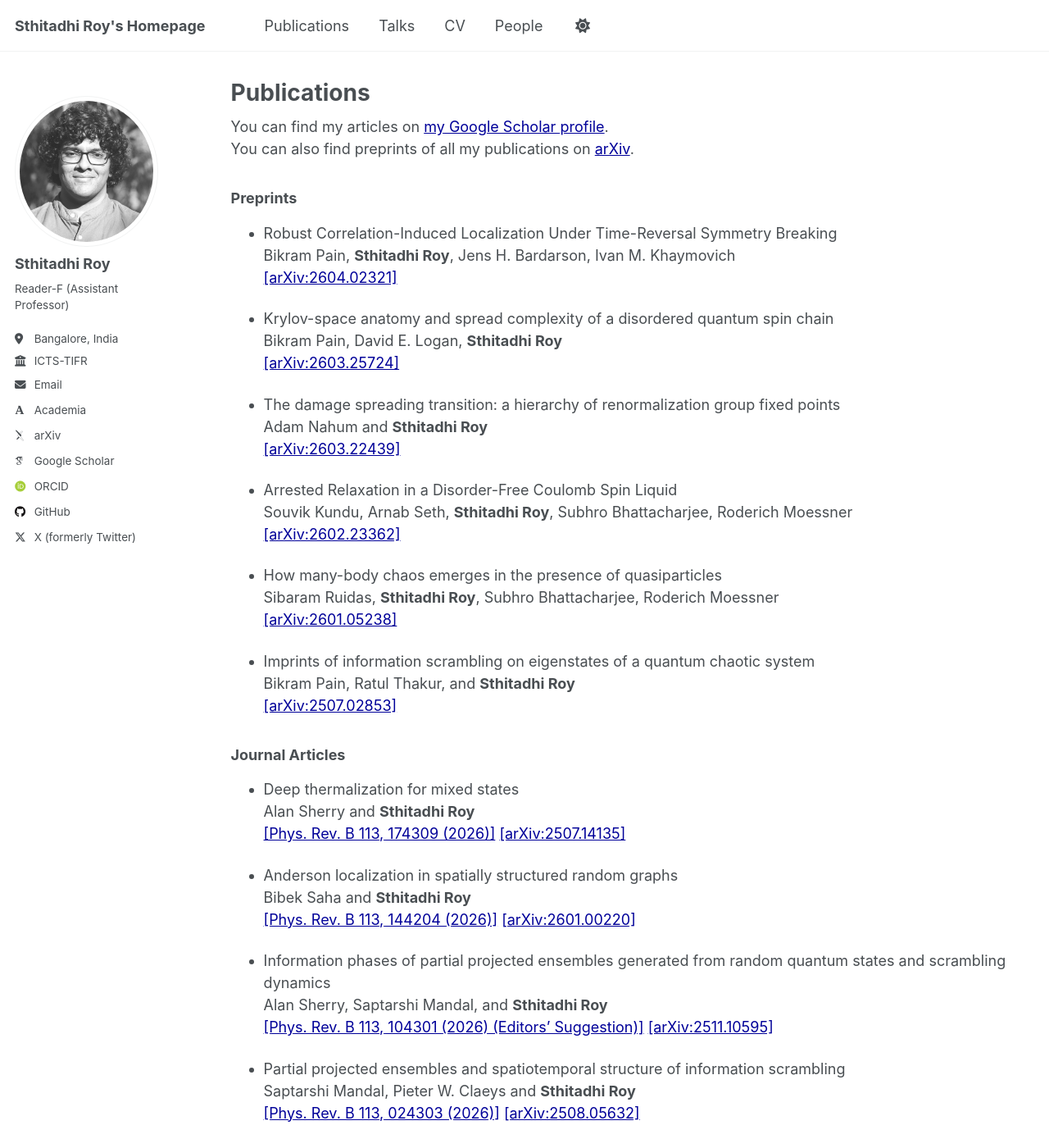
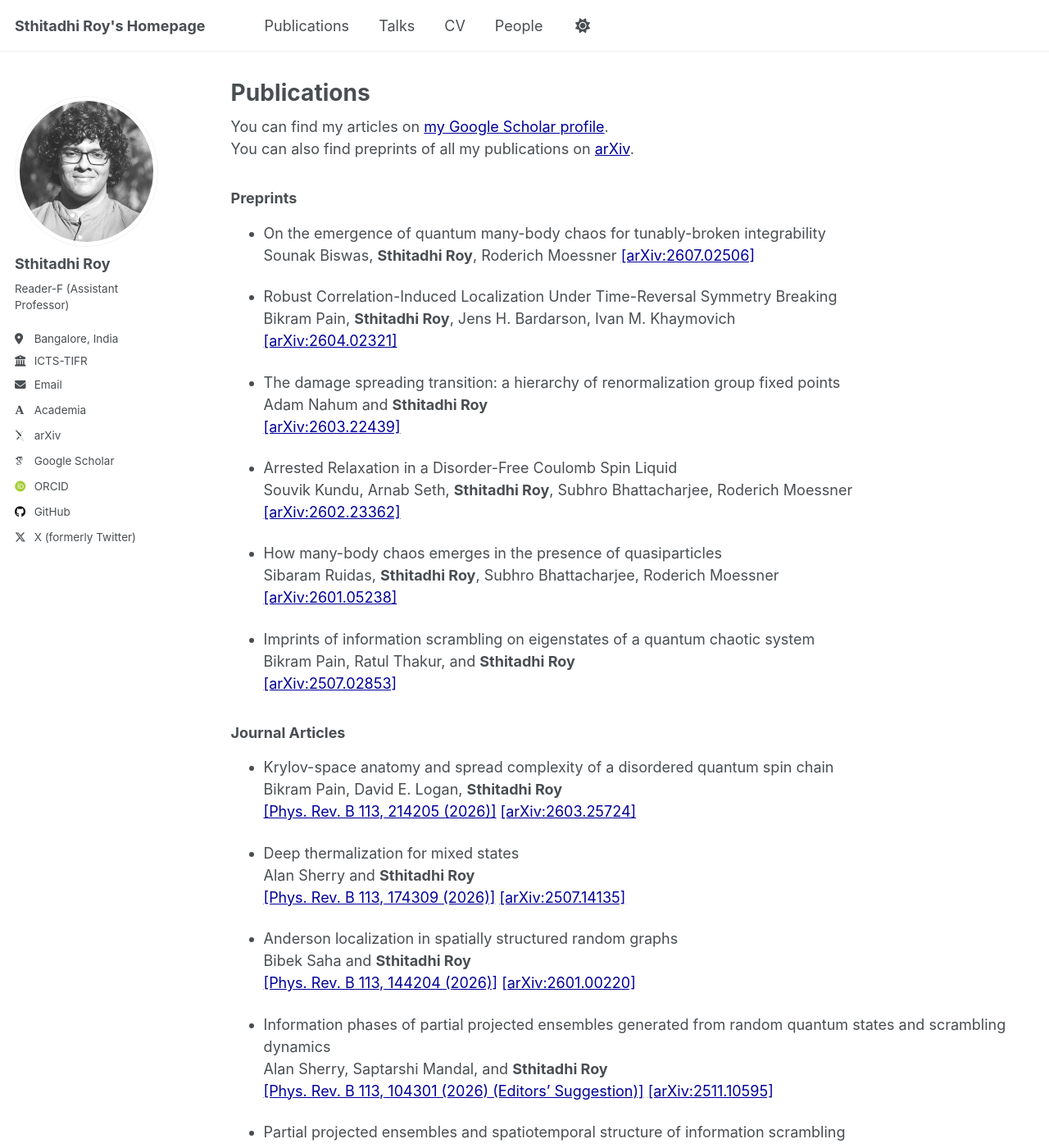
Before and after one commit to sthitadhi-roy/sthitadhi-roy.github.io, a Jekyll site: the page built from _pages/publications.md, in a window 1280 px wide and 1400 px high. Shown: the whole window at 82% size. Built offline with Jekyll 4.4.1, drawn with Linux system fonts in a browser that asks for light colours; some web fonts are replaced.

Commit message:
Update publications.md

```diff
--- a/_pages/publications.md
+++ b/_pages/publications.md
@@ -18,13 +18,13 @@ author_profile: true
 {% include base_path %}
 
 ### Preprints
+- On the emergence of quantum many-body chaos for tunably-broken integrability
+  Sounak Biswas, **Sthitadhi Roy**, Roderich Moessner
+  [[arXiv:2607.02506]](https://arxiv.org/abs/2607.02506)
+
 - Robust Correlation-Induced Localization Under Time-Reversal Symmetry Breaking
   Bikram Pain, **Sthitadhi Roy**, Jens H. Bardarson, Ivan M. Khaymovich
   [[arXiv:2604.02321]](https://arxiv.org/abs/2604.02321)
-
-- Krylov-space anatomy and spread complexity of a disordered quantum spin chain
-  Bikram Pain, David E. Logan, **Sthitadhi Roy**
-  [[arXiv:2603.25724]](https://arxiv.org/abs/2603.25724)
 
 - The damage spreading transition: a hierarchy of renormalization group fixed points
   Adam Nahum and **Sthitadhi Roy**
@@ -44,6 +44,10 @@ author_profile: true
 
 
 ### Journal Articles
+
+- Krylov-space anatomy and spread complexity of a disordered quantum spin chain
+  Bikram Pain, David E. Logan, **Sthitadhi Roy**
+  [[Phys. Rev. B 113, 214205 (2026)]](https://doi.org/10.1103/3xnt-2n8v)  [[arXiv:2603.25724]](https://arxiv.org/abs/2603.25724)
 
 - Deep thermalization for mixed states
   Alan Sherry and **Sthitadhi Roy**
```
